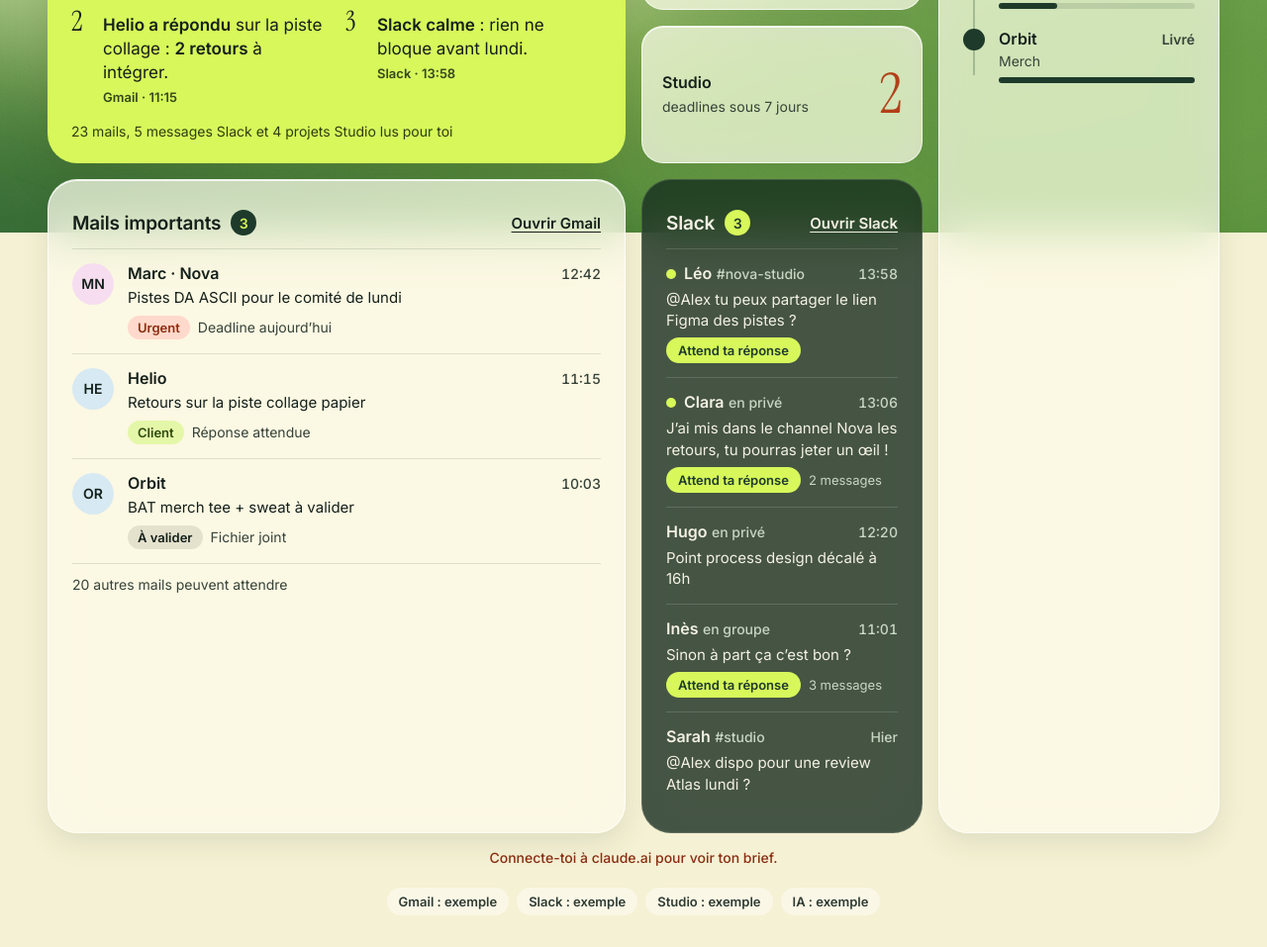
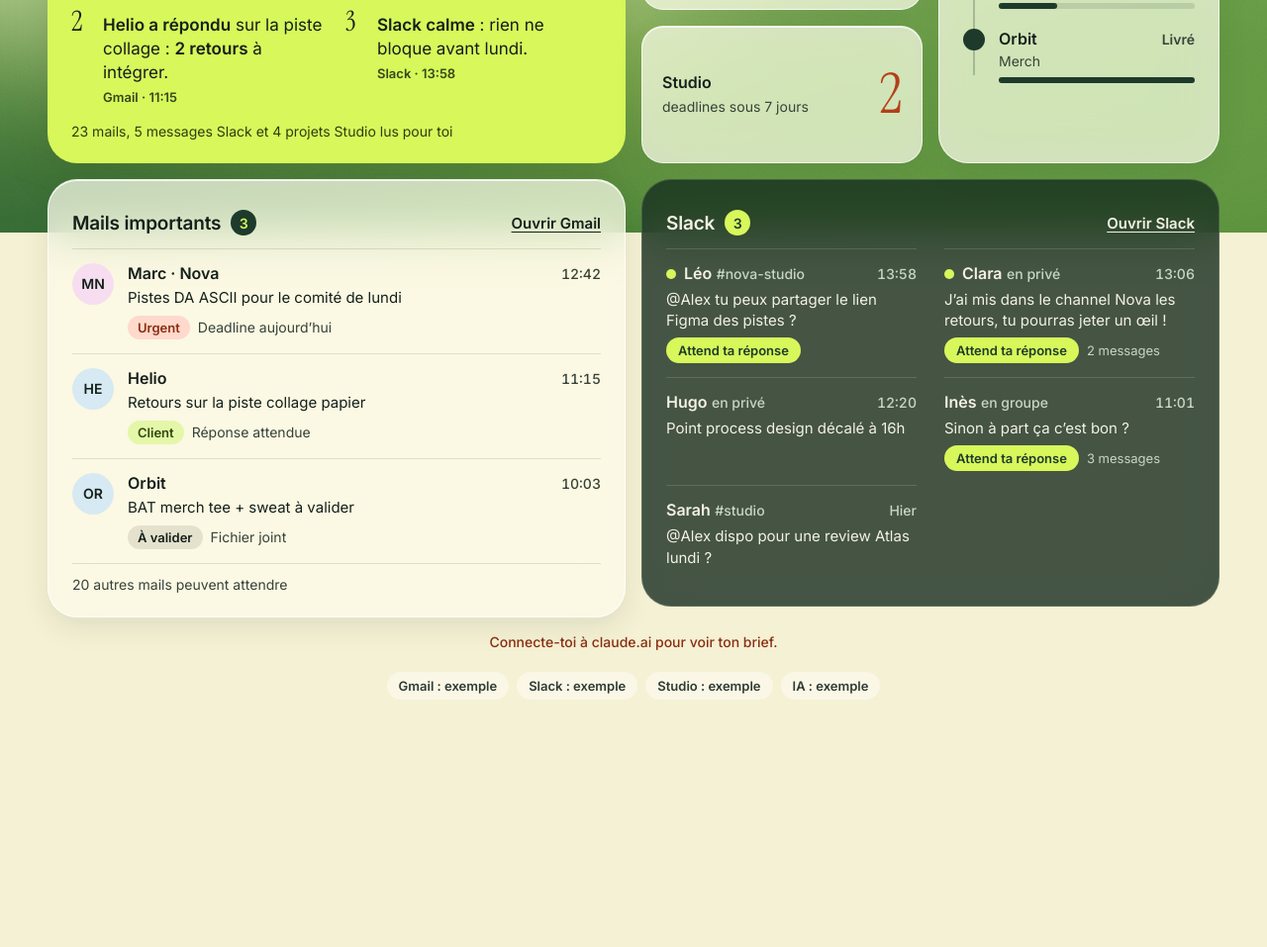
Before and after one commit to Sholypro/bento-brief, a website: page artifact/index.html in a window 1280 px wide. Shown: the part 565-1522 px from the top of the page at 99% size. After the commit the page ends 1304 px from the top, so only its background shows below. Drawn offline with Linux system fonts and the light colour scheme.

Commit message:
iPad : Studio réduit à la 1re ligne, Slack sur toute la droite en 2 colonnes
Co-Authored-By: Claude Opus 5.5 <noreply@anthropic.com>
Claude-Session: https://claude.ai/code/session_01Ah71PLz8a4kJRfhTtR7diB

```diff
--- a/artifact/index.html
+++ b/artifact/index.html
@@ -199,8 +199,10 @@
   /* iPad et grands écrans */
   @media (min-width: 820px) {
     .app { padding-left: max(28px, env(safe-area-inset-left)); padding-right: max(28px, env(safe-area-inset-right)); gap: 16px; }
-    .grid { gap: 16px; grid-template-columns: repeat(4, minmax(0, 1fr)); grid-template-areas: "brief brief stats studio" "mails mails slack studio"; }
+    .grid { gap: 16px; grid-template-columns: repeat(4, minmax(0, 1fr)); grid-template-areas: "brief brief stats studio" "mails mails slack slack"; align-items: start; }
     .tile { padding: 24px; border-radius: 30px; }
+    .brief, .stats, .studio { align-self: stretch; }
+    .slack-list { display: grid; grid-template-columns: repeat(2, minmax(0, 1fr)); column-gap: 28px; }
     .top p { font-size: 28px; line-height: 1.25; }
     .rest { grid-template-columns: repeat(2, minmax(0, 1fr)); gap: 18px; }
     .stats { grid-template-columns: minmax(0, 1fr); gap: 16px; }
@@ -380,7 +382,7 @@
     return `
       <section class="tile dark slack" aria-labelledby="t-slack">
         <div class="tile-head"><h2 id="t-slack">Slack ${waiting ? `<span class="badge" title="Attendent ta réponse">${waiting}</span>` : ''}</h2><a href="https://app.slack.com/client" target="_blank" rel="noopener">Ouvrir Slack</a></div>
-        ${rows || '<p class="empty">Rien qui t’attend sur Slack.</p>'}
+        ${rows ? `<div class="slack-list">${rows}</div>` : '<p class="empty">Rien qui t’attend sur Slack.</p>'}
       </section>`;
   }
 
```
Also changed, not shown: docs/index.html (+4 -2 lines).
